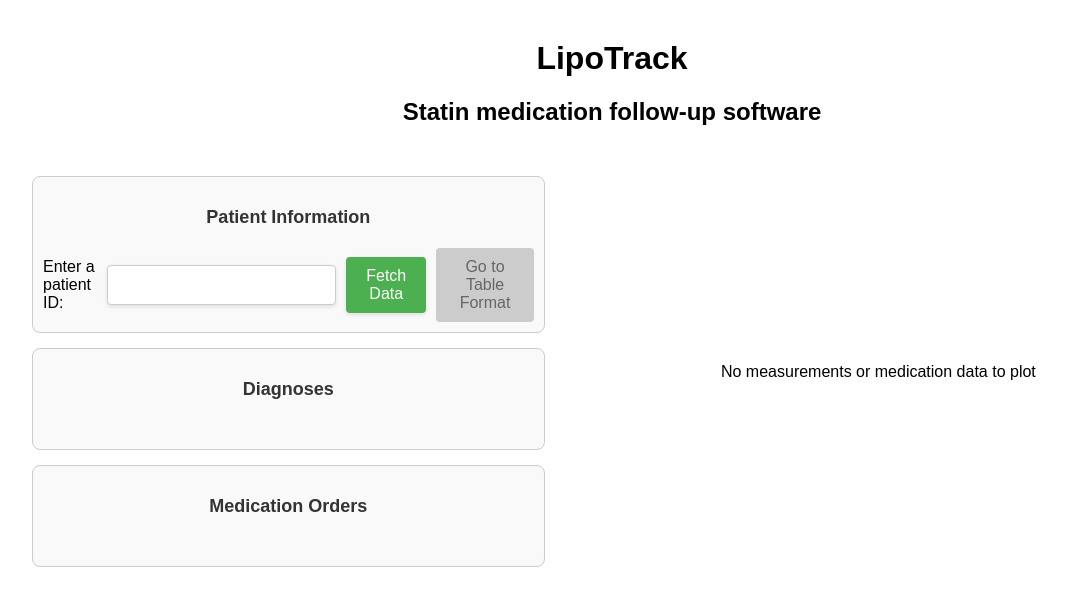
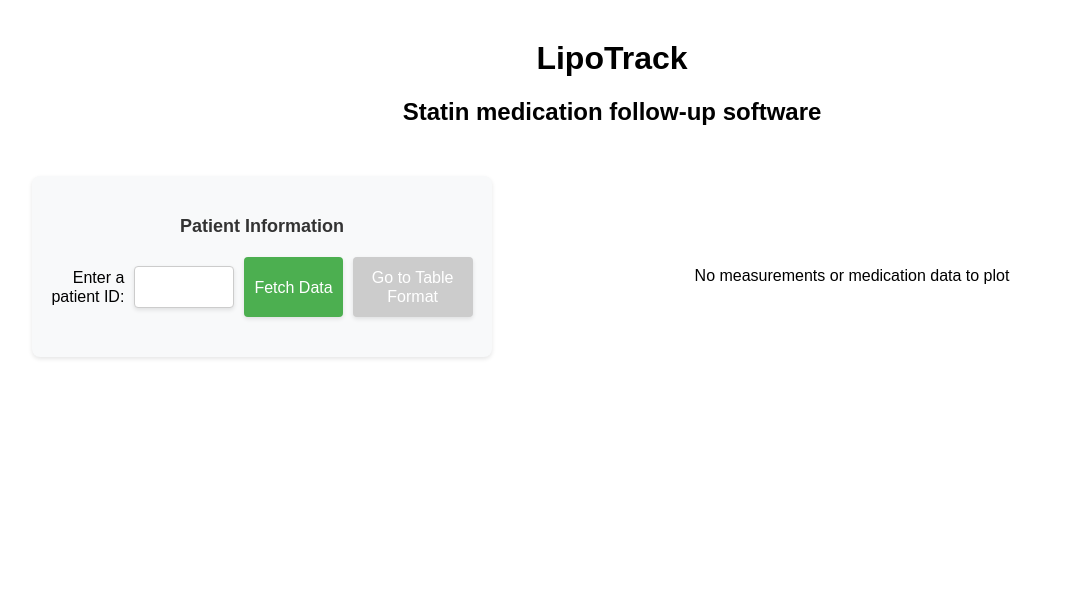
Before and after one commit to SteevenRBH/BBT.HTI.508-Health-Software-Development-Project, a Flask app: page / in a window 1280 px wide. Shown: the top 606 px of the page, without its empty margins (28-1095 px from the left). Run offline with Flask 3, Linux system fonts and the light colour scheme; parts of the project's set-up code (start-up, migrations or seed data) failed here and were passed over.

Commit message:
Refactor styles and enhance layout consistency
Updated CSS for improved styling and layout consistency, including adjustments to panels, forms, buttons, and tables. Enhanced template structure with better section handling and responsiveness.

```diff
--- a/static/css/styles.css
+++ b/static/css/styles.css
@@ -36,28 +36,62 @@ h3 {
 }
 
 .left-panel .section {
-    border: 1px solid #ccc;
-    padding: 10px;
+    background-color: #f8f9fa;
+    padding: 20px;
+    border-radius: 8px;
+    box-shadow: 0 2px 4px rgba(0, 0, 0, 0.1);
     min-height: 80px;
-    border-radius: 8px;
-    background-color: #f9f9f9;
+    min-width: 420px;
 }
 
 .right-panel {
     flex: 2;
     display: flex;
     flex-direction: column;
-    align-items: center;
-    justify-content: center;
-    gap: 20px;
+    min-height: 200px;
 }
 
+/* Style for the "no data" message */
+.right-panel > p:only-child {
+    margin: auto;  /* This will center the message both vertically and horizontally */
+}
+
+/* When plot is present */
 .right-panel img {
     max-width: 100%;
     height: auto;
     border: 1px solid #ddd;
     border-radius: 8px;
+    margin-bottom: 20px;
+    align-self: flex-start;  /* Align image to the left */
 }
+
+/* Plot options styles */
+.plot-options {
+    align-self: flex-start;  /* Align plot options to the left */
+    background-color: #f8f9fa;
+    padding: 20px;
+    border-radius: 8px;
+    box-shadow: 0 2px 4px rgba(0, 0, 0, 0.1);
+    width: fit-content;
+    box-sizing: border-box;
+}
+
+.plot-options h3 {
+    margin-top: 0;
+    margin-bottom: 15px;
+}
+
+.plot-options-container {
+    display: flex;
+    gap: 40px;
+    align-items: center;
+}
+
+.reset-plot-btn {
+    align-self: center;
+}
+
 
 /* Table styles */
 .table-container {
@@ -116,27 +150,67 @@ h3 {
     vertical-align: middle;
 }
 
-/* Form styles */
+
+/* Patient form styles */
 #patient-form {
     display: flex;
     align-items: center;
     justify-content: center;
     gap: 10px;
-    margin-top: 20px;
+    margin: 20px auto;
+    max-width: 500px;
+    min-height: 42px;
+    flex-wrap: nowrap;  /* Keep elements in a single row */
+}
+
+#patient-form label {
+    flex: 0 0 auto;
+    line-height: 1.2;
+    text-align: right;
+    white-space: normal;
+    max-width: 73px;
 }
 
 #patient_id {
+    flex: 0 0 80px;
+    height: 42px;
+    width: 100px;
     padding: 10px;
     font-size: 16px;
-    width: 220px;
     border: 1px solid #ccc;
     border-radius: 4px;
     box-shadow: 0 2px 4px rgba(0, 0, 0, 0.1);
+    box-sizing: border-box;
+}
+
+#patient-form button {
+    flex: 0 0 auto;
+    height: 60px;
+    padding: 10px 10px;
+    line-height: 1.2;
+    text-align: center;
+    white-space: normal;
+    min-width: 80px;
+    max-width: 120px;
+    color: #fff;
+    background-color: #4CAF50;
+    border: none;
+    border-radius: 4px;
+    cursor: pointer;
+    transition: background-color 0.3s ease;
+    box-shadow: 0 2px 4px rgba(0, 0, 0, 0.1);
+    box-sizing: border-box;
+}
+
+#patient-form button:disabled {
+    background-color: #ccc;
+    cursor: not-allowed;
 }
 
 /* Button styles */
 button {
-    padding: 10px 20px;
+    height: 42px;        /* Set consistent height */
+    padding: 0 20px;     /* Adjust horizontal padding */
     font-size: 16px;
     color: #fff;
     background-color: #4CAF50;
--- a/templates/index.html
+++ b/templates/index.html
@@ -1,7 +1,7 @@
 <!doctype html>
 <html lang="en">
 <head>
-    <title>LipoTrack</title>
+    <title>LipoTrack - Overview</title>
     <link rel="stylesheet" href="{{ url_for('static', filename='css/styles.css') }}">
 </head>
 <body>
@@ -65,6 +65,8 @@
             {% endif %}
         </div>
 
+        {% if patient_id and not patient_not_found %}
+
             <div class="section">
                 <h3>Diagnoses</h3>
                 {% if patient_id and not patient_not_found %}
@@ -120,6 +122,7 @@
                     </div>
                 {% endif %}
             </div>
+        {% endif %}
 
     </div>
 
@@ -254,7 +257,6 @@
         }
     }
 
-
     // Add an event listener when DOM is loaded
     document.addEventListener('DOMContentLoaded', function() {
         // Get the date input elements
```
Also changed, not shown: other parts of static/css/styles.css (+27 -27 lines). Lines whose indentation alone changed are shown as unchanged.
